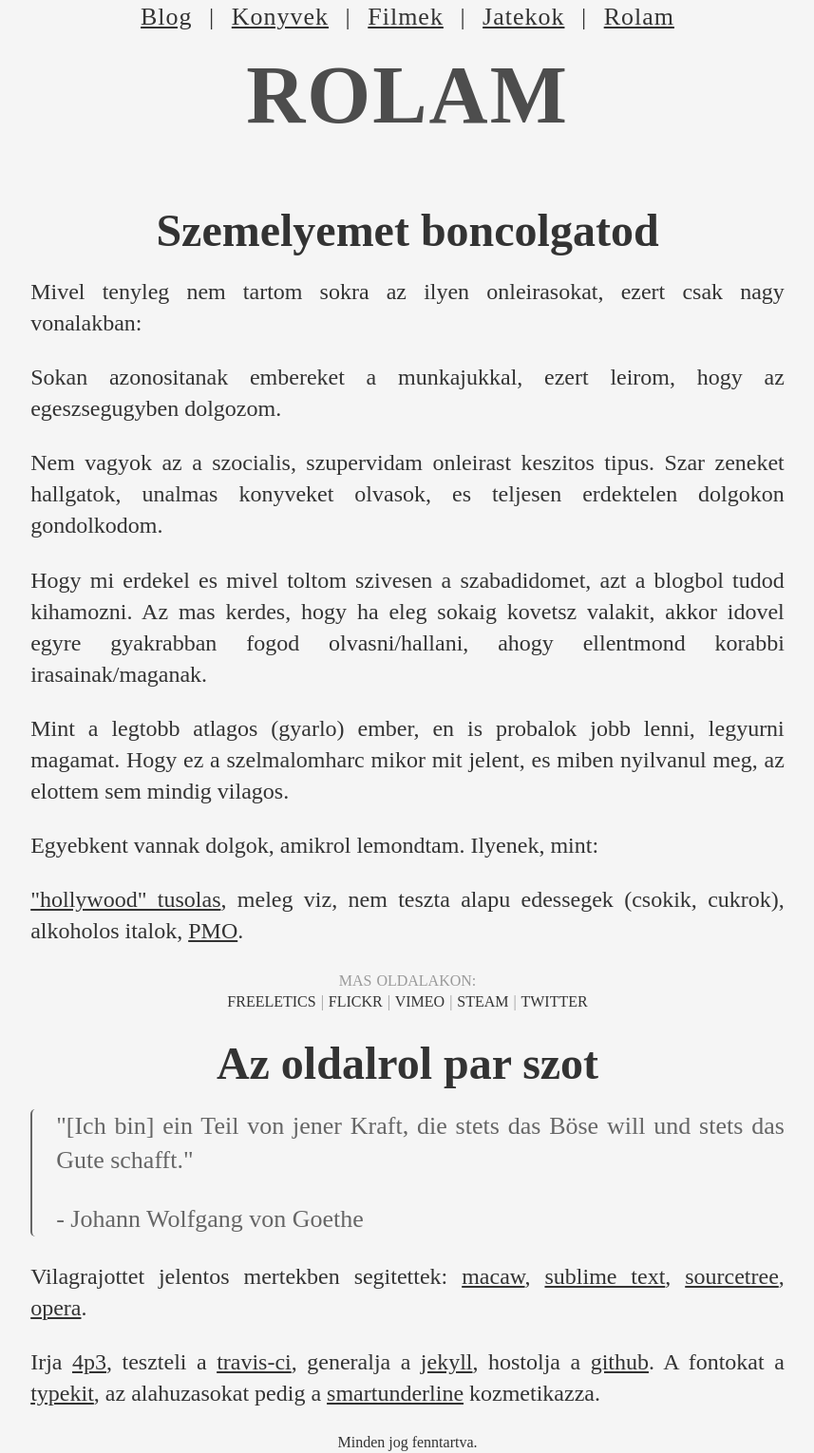
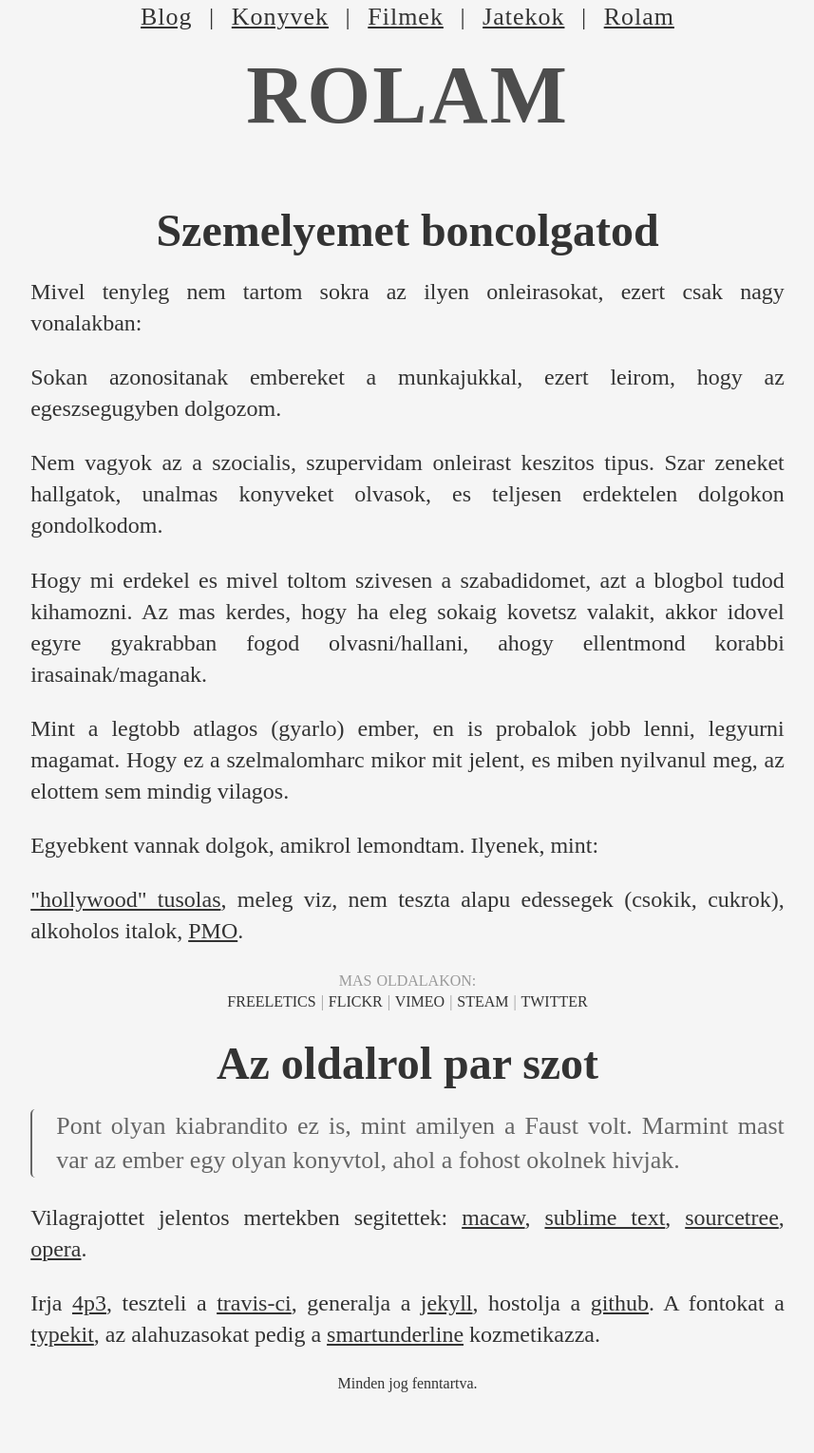
Before and after one commit to 4p3/4p3.github.io, a Jekyll site: the page built from rolam.html, in a window 1280 px wide. Shown: the whole page at 95% size, without its empty margins (211-1068 px from the left). Built offline with Jekyll 4.4.1, drawn with Linux system fonts in a browser that asks for light colours; Markdown is read by kramdown in place of the engine named in the settings; after the commit the page ends 1468 px from its top, so only the background shows below that.

Commit message:
changed quote on about page

```diff
--- a/rolam.html
+++ b/rolam.html
@@ -16,7 +16,7 @@ layout: default
     <div class="post-footer"><p>mas oldalakon:</p><p><a href="https://www.freeletics.com/de/users/3160196/feed">freeletics</a> | <a href="https://www.flickr.com/photos/c4nn1b4l/">flickr</a> | <a href="https://vimeo.com/4p3">vimeo</a> | <a href="http://steamcommunity.com/id/4p3/">steam</a> | <a href="http://steamcommunity.com/id/4p3/">twitter</a></p></div>
     <div class="post-title">Az oldalrol par szot</div>
     <div class="post-content">
-    <blockquote><p>"[Ich bin] ein Teil von jener Kraft, die stets das Böse will und stets das Gute schafft."</p><p>- Johann Wolfgang von Goethe</p></blockquote>
+    <blockquote><p>Pont olyan kiabrandito ez is, mint amilyen a Faust volt. Marmint mast var az ember egy olyan konyvtol, ahol a fohost okolnek hivjak.</p></blockquote>
     <p>Vilagrajottet jelentos mertekben segitettek: <a href="http://macaw.co">macaw</a>, <a href="https://www.sublimetext.com">sublime text</a>, <a href="http://www.sourcetreeapp.com">sourcetree</a>, <a href="http://www.opera.com/">opera</a>.</p>
     <p>Irja <a href="mailto:seredi@gmail.com">4p3</a>, teszteli a <a href="https://travis-ci.org">travis-ci</a>, generalja a <a href="http://jekyllrb.com">jekyll</a>, hostolja a <a href="https://pages.github.com">github</a>. A fontokat a <a href="https://typekit.com/colophons/ajd7dau">typekit</a>, az alahuzasokat pedig a <a href="https://github.com/EagerIO/SmartUnderline">smartunderline</a> kozmetikazza.</p>
     </div>
```
